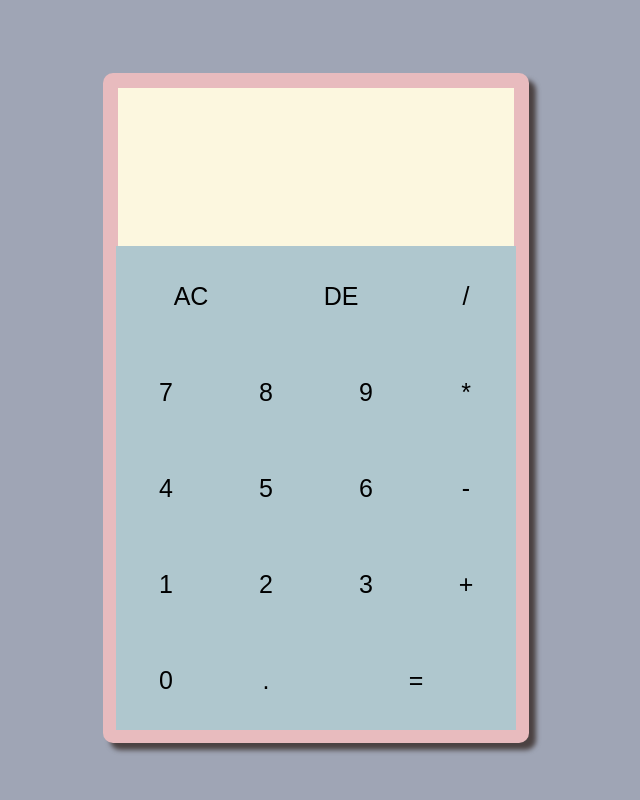
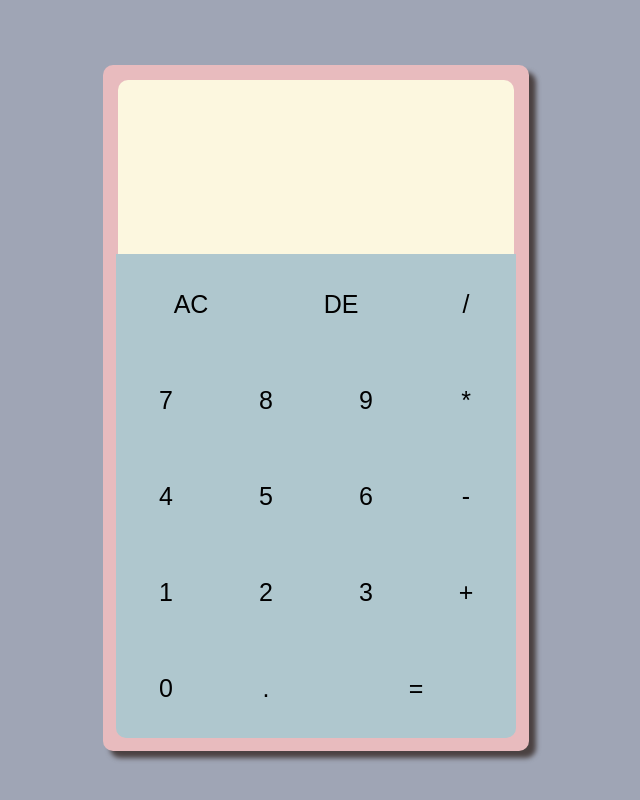
Before and after one commit to MarniLuka/Calculator, a plain HTML site: page index.html in a window 1280 px wide. Shown: the whole page, without its empty margins (324-964 px from the left). Drawn offline with Linux system fonts and the light colour scheme.

```diff
--- a/assets/style.css
+++ b/assets/style.css
@@ -24,10 +24,9 @@
 
 .display {
     width: 100%;
-    height: 20vh;
+    height: 22vh;
     text-align: right;
-    padding: 10px;
-
+    border-radius: 10px 10px 0 0;
     background-color: #fcf7df;
 }
 
@@ -55,7 +54,6 @@
     background-color: #8BB4C7;
 }
 
-
 .AC {
     width: 150px;
 }
@@ -66,4 +64,9 @@
 
 .equal {
     width: 200px;
+    border-radius: 0 0 10px 0;
 }
+
+.zero {
+    border-radius: 0 0 0 10px;
+}
--- a/index.html
+++ b/index.html
@@ -43,7 +43,7 @@
                 </div>
 
                 <div class="row3">
-                    <button>0</button>
+                    <button class="zero">0</button>
                     <button>.</button>
                     <button class="equal">=</button>
                 </div>
```
Also changed, not shown: assets/images/calculator screenshot.png (added), assets/images/math screenshot.png (added), 1 other file.
